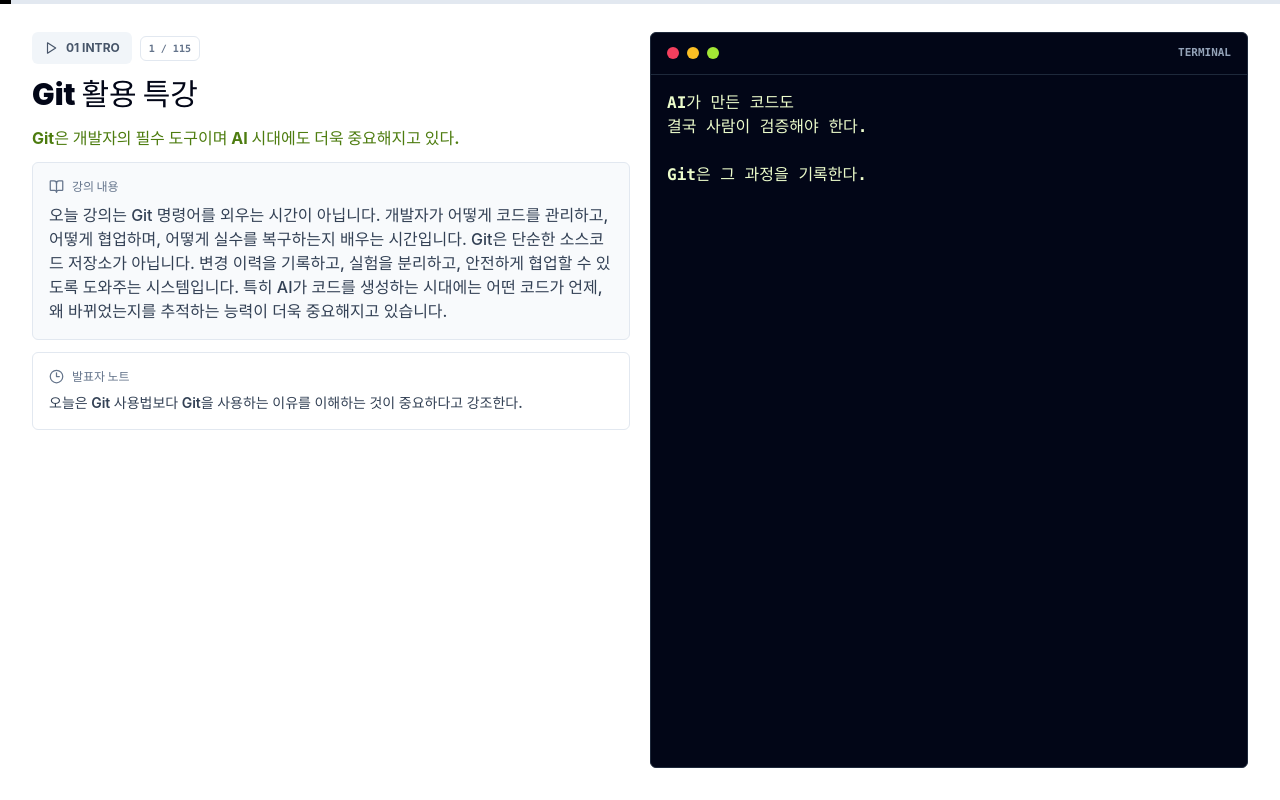
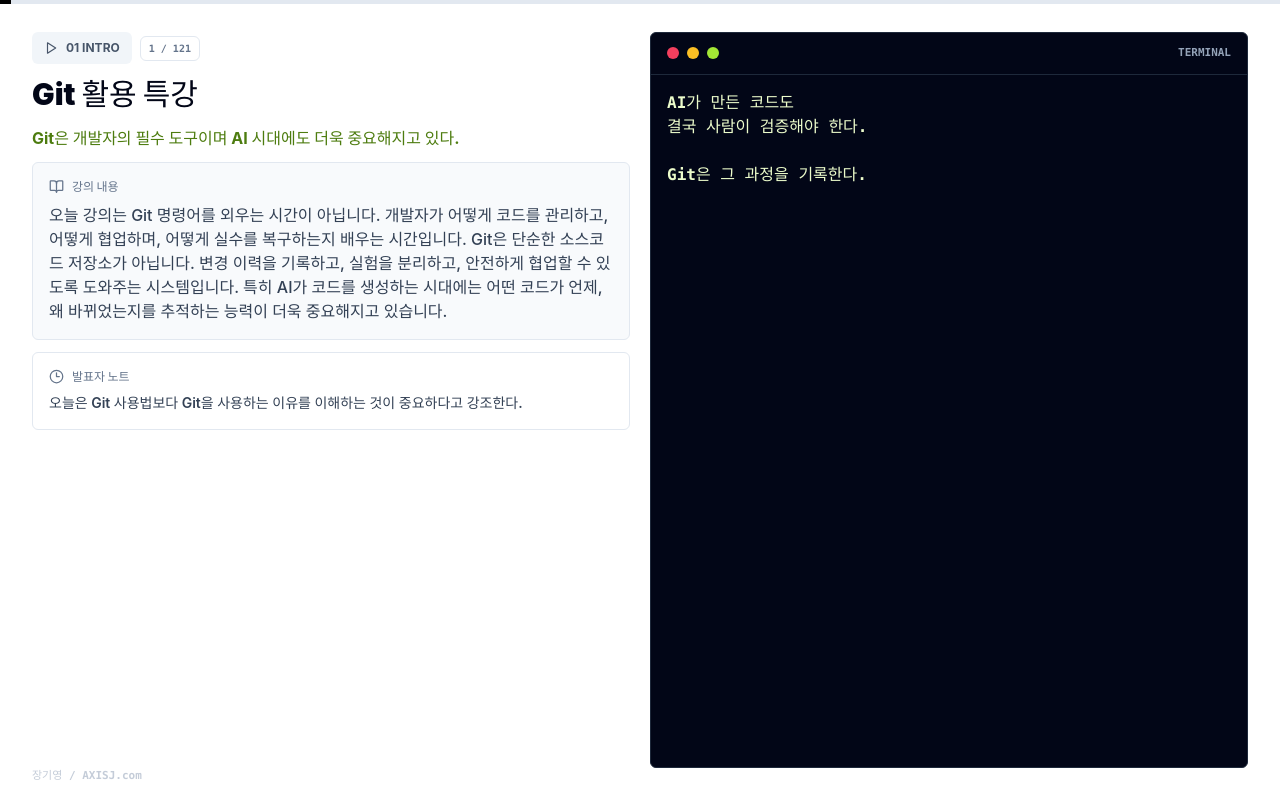
Before and after one commit to thomasJang/git-ppt-slide, a React (Vite) app: page / in a window 1280 px wide. Built offline with nearby package versions, Linux system fonts and the light colour scheme.

Commit message:
Enhance git lecture slides

```diff
--- a/src/App.tsx
+++ b/src/App.tsx
@@ -130,6 +130,16 @@ const slides: Slide[] = [
   },
   {
     eyebrow: "02 Git Basic",
+    title: "Git 사용자 정보 설정",
+    message: "Commit에는 작성자 정보가 함께 기록된다.",
+    content:
+      "처음 Git을 사용하는 컴퓨터에서는 사용자 이름과 이메일을 설정해야 합니다.\n\nCommit에는 누가 변경했는지 남기 때문에 Git은 작성자 정보를 필요로 합니다.\n\n한 번 설정하면 이후 모든 저장소에서 기본값으로 사용됩니다. 회사나 교육 환경에서는 GitHub 계정 이메일과 맞추는 것이 좋습니다.",
+    example:
+      "git config --global user.name \"Tom\"\n\ngit config --global user.email \"tom@example.com\"\n\ngit config --global --list",
+    note: "첫 commit에서 작성자 정보 오류가 나기 전에 미리 설정하게 한다.",
+  },
+  {
+    eyebrow: "02 Git Basic",
     title: "README 만들기",
     message: "첫 파일을 만들고 Git 상태를 확인한다.",
     content:
@@ -238,6 +248,15 @@ const slides: Slide[] = [
   },
   {
     eyebrow: "02 Git Basic",
+    title: "git diff",
+    message: "무엇이 바뀌었는지 확인한다.",
+    content:
+      "git status가 어떤 파일이 바뀌었는지 알려준다면, git diff는 그 파일 안에서 무엇이 바뀌었는지 보여줍니다.\n\nCommit하기 전에는 diff를 확인하는 습관이 중요합니다.\n\n실수로 들어간 코드, 불필요한 로그, 의도하지 않은 변경을 commit 전에 발견할 수 있습니다.",
+    example: "git diff\n\n- old text\n+ new text",
+    note: "status는 목록, diff는 실제 변경 내용이라고 구분해서 설명한다.",
+  },
+  {
+    eyebrow: "02 Git Basic",
     title: "git restore",
     message: "Commit하지 않은 변경을 되돌린다.",
     content:
@@ -325,6 +344,15 @@ const slides: Slide[] = [
       "git branch 명령으로 현재 작업 중인 Branch를 확인할 수 있습니다.\n\n별표(*)가 붙은 Branch가 현재 위치입니다.\n\n작업 전에 내가 어느 Branch에 있는지 확인하는 습관은 매우 중요합니다. 잘못된 Branch에서 작업하면 나중에 정리 비용이 커집니다.",
     example: "git branch\n\n* feature/login\n  main",
     note: "실습 중 명령 실행 전 현재 Branch를 꼭 확인하게 한다.",
+  },
+  {
+    eyebrow: "03 Branch & Merge",
+    title: "Branch 이동",
+    message: "작업 전에는 올바른 Branch로 이동한다.",
+    content:
+      "Branch를 만들었다면 다시 main으로 돌아가거나 다른 Branch로 이동할 수 있어야 합니다.\n\n초보자가 가장 자주 하는 실수는 잘못된 Branch에서 작업을 시작하는 것입니다.\n\n작업 전에는 git branch로 현재 위치를 확인하고, 필요한 경우 git switch로 원하는 Branch로 이동합니다.",
+    example: "git switch main\n\ngit switch feature/login\n\ngit branch",
+    note: "새 기능을 시작하기 전 main에서 출발하는 흐름을 반복해서 보여준다.",
   },
   {
     eyebrow: "03 Branch & Merge",
@@ -487,6 +515,15 @@ const slides: Slide[] = [
       "로컬에서 만든 Git 저장소를 GitHub 저장소와 연결합니다.\n\norigin은 원격 저장소의 별칭입니다.\n\n한 번 연결해두면 이후 push와 pull 명령으로 로컬과 GitHub 사이의 변경을 주고받을 수 있습니다.",
     example: "git remote add origin https://github.com/user/todo-app.git\n\nLocal Repo\n    ↓\n  origin\n    ↓\n GitHub",
     note: "origin은 주소 자체가 아니라 원격 저장소를 부르는 이름이라고 설명한다.",
+  },
+  {
+    eyebrow: "04 GitHub & PR",
+    title: "원격 저장소 확인",
+    message: "연결된 GitHub 주소를 확인한다.",
+    content:
+      "원격 저장소를 연결한 뒤에는 git remote -v로 주소가 제대로 등록되었는지 확인합니다.\n\npush나 pull이 실패할 때 가장 먼저 확인할 것 중 하나가 remote 주소입니다.\n\norigin이 어느 GitHub 저장소를 가리키는지 알면 로컬 작업과 원격 저장소의 연결 관계를 명확히 이해할 수 있습니다.",
+    example: "git remote -v\n\norigin  https://github.com/user/todo-app.git (fetch)\norigin  https://github.com/user/todo-app.git (push)",
+    note: "push 오류가 났을 때 remote 확인이 첫 번째 점검 포인트라고 안내한다.",
   },
   {
     eyebrow: "04 GitHub & PR",
@@ -742,6 +779,15 @@ const slides: Slide[] = [
   },
   {
     eyebrow: "05 Conflict",
+    title: "해결 상태 확인",
+    message: "충돌 해결은 status 확인까지가 한 세트다.",
+    content:
+      "Conflict marker를 정리하고 commit했다고 끝이 아닙니다.\n\n반드시 git status로 충돌 상태가 사라졌는지 확인해야 합니다.\n\n그 다음 git log --oneline --graph로 Merge 결과가 기록에 어떻게 남았는지 확인하면 충돌 해결 흐름을 더 확실히 이해할 수 있습니다.",
+    example: "git status\n\ngit log --oneline --graph\n\n*   Merge branch 'feature/login'\n|\\\n| * feature commit\n* main commit",
+    note: "해결 후 확인 루틴을 습관으로 만들게 한다.",
+  },
+  {
+    eyebrow: "05 Conflict",
     title: "VSCode Conflict 도구",
     message: "IDE가 충돌 해결을 도와준다.",
     content:
@@ -976,6 +1022,15 @@ const slides: Slide[] = [
   },
   {
     eyebrow: "07 AI Era",
+    title: "AI 코드 검증 루틴",
+    message: "AI가 만든 변경도 사람이 검증한 뒤 기록한다.",
+    content:
+      "AI에게 기능을 맡긴 뒤에는 바로 commit하지 않습니다.\n\n먼저 변경 내용을 확인하고, 테스트를 실행하고, 불필요한 코드를 정리한 뒤 의미 있는 단위로 commit합니다.\n\nAI 시대의 Git 습관은 빠른 생성보다 안전한 검증에 초점을 둡니다.",
+    example: "AI Generate\n\ngit diff\n\nnpm test\n\ngit add .\ngit commit",
+    note: "AI 결과물을 받는 순간보다 검증하고 기록하는 순간이 개발자의 책임이라고 강조한다.",
+  },
+  {
+    eyebrow: "07 AI Era",
     title: "AI와 Branch",
     message: "AI 실험은 Branch에서 한다.",
     content:
@@ -1174,6 +1229,10 @@ function App() {
           </div>
         </div>
 
+        <div className="pointer-events-none absolute bottom-3 left-5 z-10 font-mono text-[11px] font-semibold text-slate-400/55 md:bottom-4 md:left-7 lg:left-8">
+          장기영 / AXISJ.com
+        </div>
+
         <div className="slide-nav-zone absolute left-0 top-0 z-10 flex h-full w-24 items-center justify-start pl-3 md:w-28 md:pl-4">
           <button
             className="slide-nav-button grid h-11 w-11 place-items-center rounded-full border border-slate-200 bg-white/90 text-slate-700 shadow-sm backdrop-blur transition duration-200 hover:bg-white disabled:cursor-not-allowed"
```
